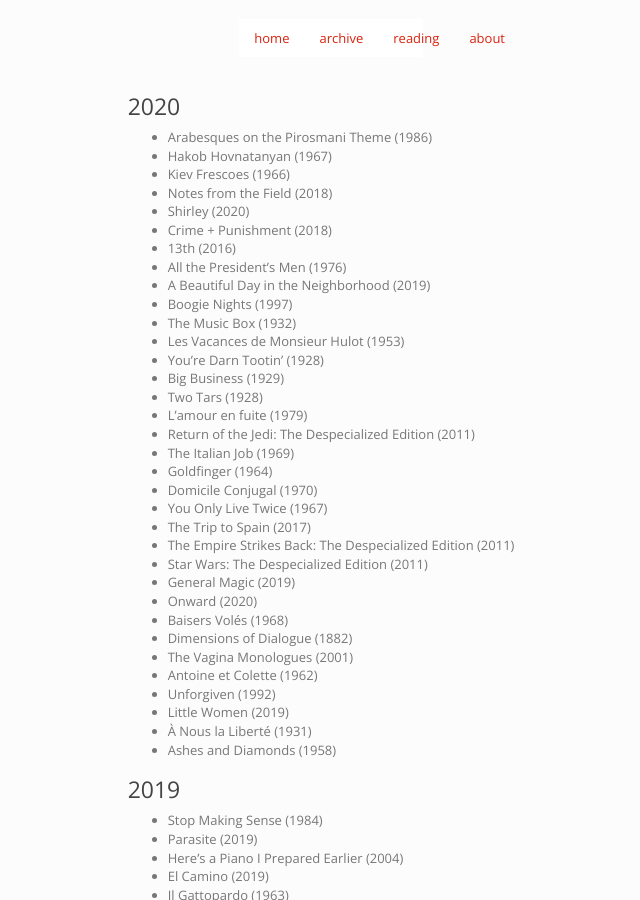
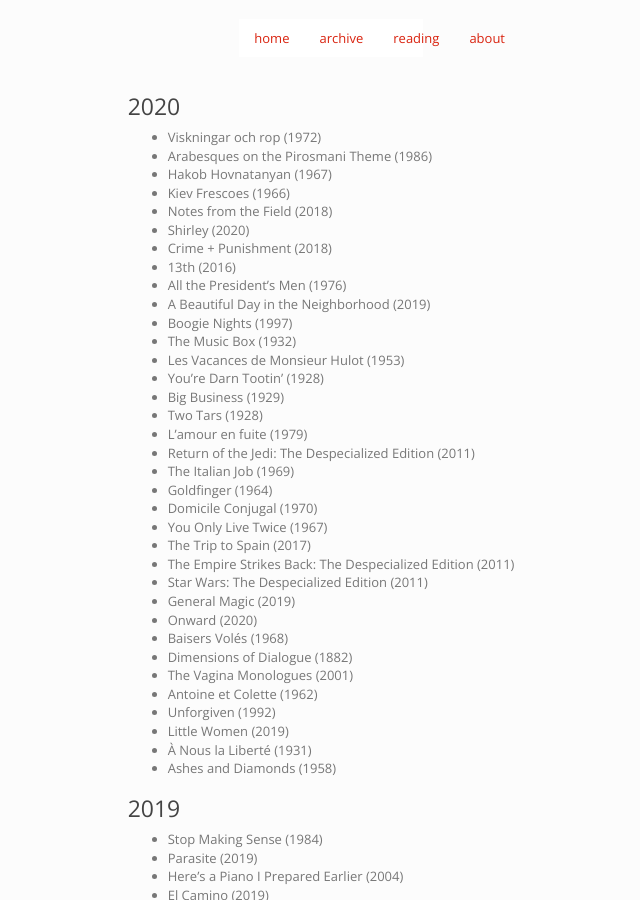
Before and after one commit to imtayadeway/imtayadeway.github.io, a Jekyll site: the page built from film/index.md, in a window 1280 px wide and 900 px high. Shown: the whole window, without its empty margins (309-949 px from the left). Built offline with Jekyll 4.4.1, drawn with Linux system fonts in a browser that asks for light colours.

Commit message:
cries and whispers

```diff
--- a/film/index.md
+++ b/film/index.md
@@ -5,6 +5,7 @@
 
 ### 2020
 
+- Viskningar och rop (1972)
 - Arabesques on the Pirosmani Theme (1986)
 - Hakob Hovnatanyan (1967)
 - Kiev Frescoes (1966)
```
